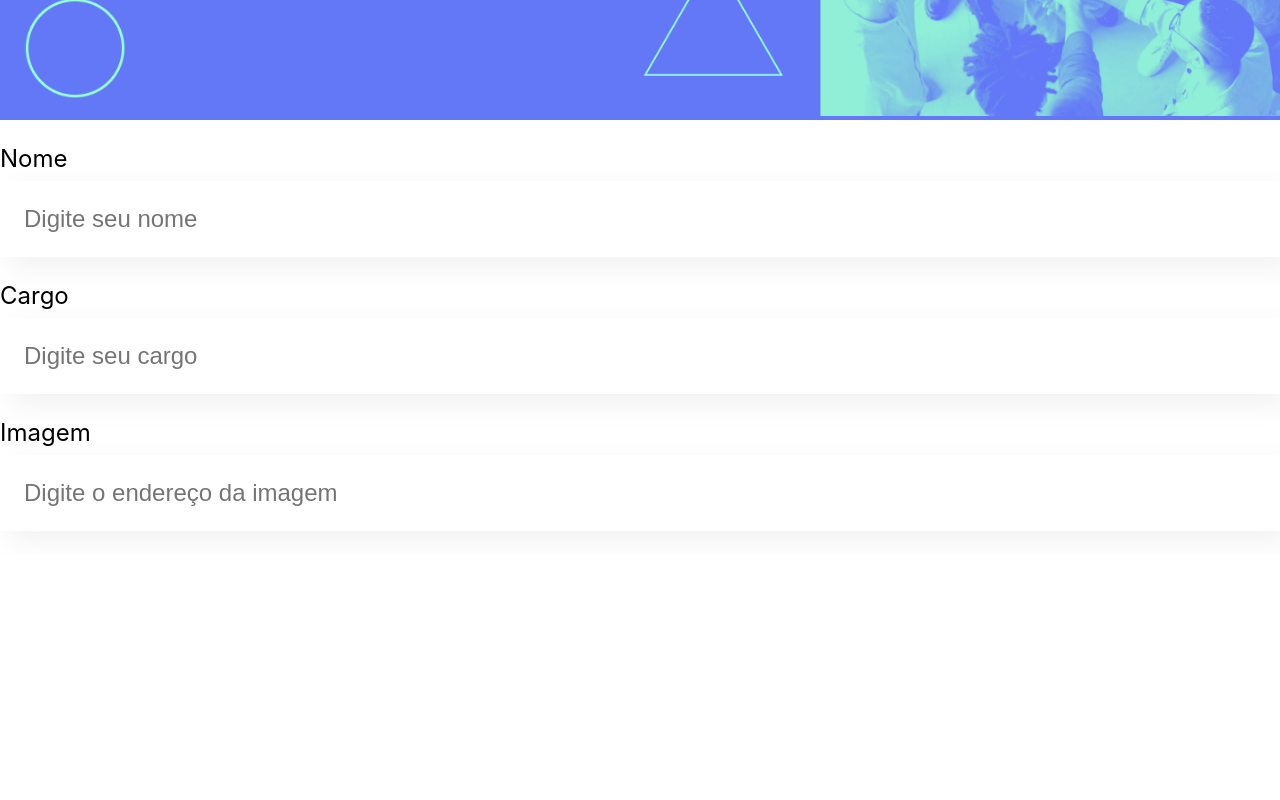
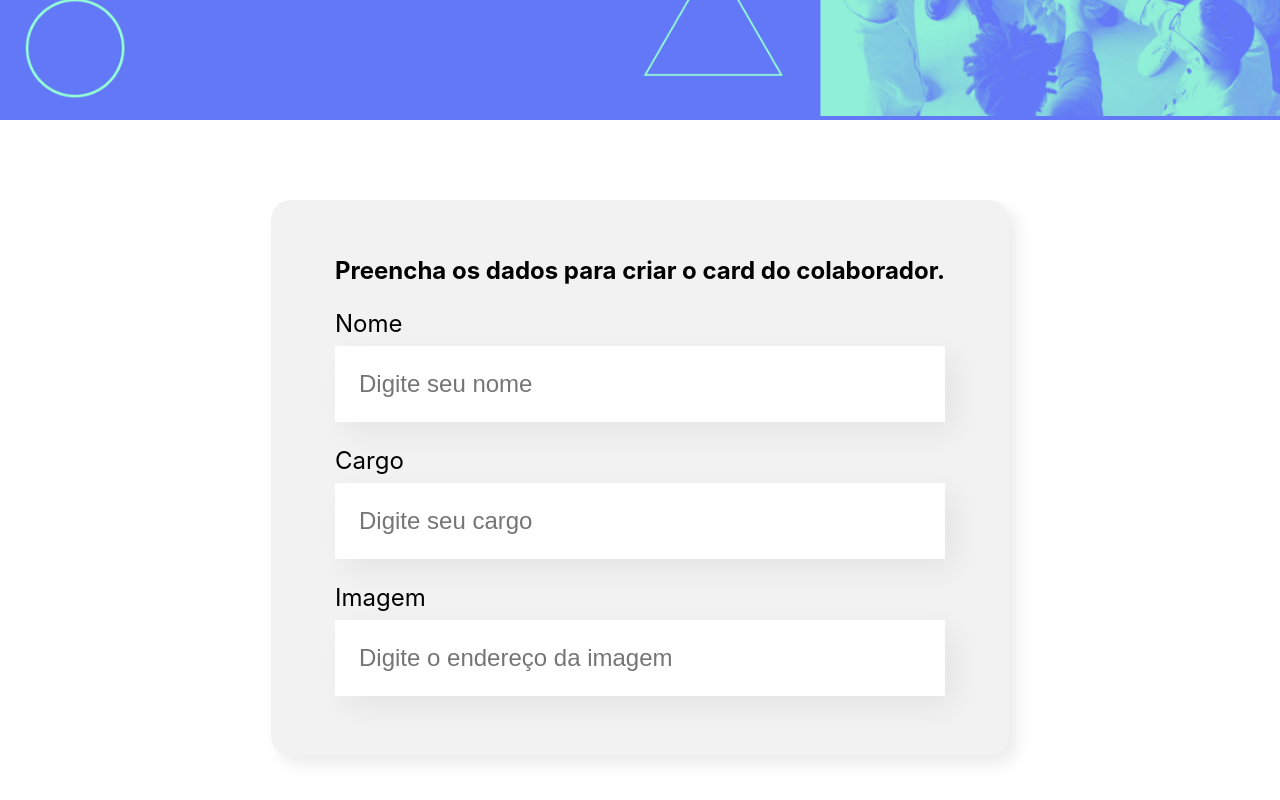
Before and after one commit to fredsons/Organo, a JavaScript app: page / in a window 1280 px wide. Shown: the part 378-1178 px from the top of the page. Before the commit the page ends 933 px from the top, so only its background shows below. Built offline with nearby package versions, Linux system fonts and the light colour scheme; the HTML template or start-up script is replaced by a standard one.

Commit message:
cria componente de formulario

```diff
--- a/src/App.js
+++ b/src/App.js
@@ -1,13 +1,11 @@
 import Banner from './Componentes/Banner';
-import CampoTexto from './Componentes/CampoTexto';
+import Formulario from './Componentes/Formulario';
 
 function App() {
   return (
     <div className="App">
       <Banner />
-      <CampoTexto label="Nome" placeholder="Digite seu nome" />
-      <CampoTexto label="Cargo" placeholder="Digite seu cargo" />
-      <CampoTexto label="Imagem" placeholder="Digite o endereço da imagem" />
+      <Formulario />
     </div>
   );
 }
--- a/src/Componentes/CampoTexto/CampoTexto.css
+++ b/src/Componentes/CampoTexto/CampoTexto.css
@@ -16,4 +16,5 @@
   font-size: 24px;
   padding: 24px;
   box-sizing: border-box;
+  outline: none;
 }
--- /dev/null
+++ b/src/Componentes/Formulario/Formulario.css
@@ -0,0 +1,13 @@
+.formulario {
+  display: flex;
+  justify-content: center;
+  margin: 80px 0;
+}
+
+.formulario form {
+  max-width: 80%;
+  background-color: #f2f2f2;
+  border-radius: 20px;
+  padding: 36px 64px;
+  box-shadow: 8px 8px 16px rgba(0, 0, 0, 0.08);
+}
--- /dev/null
+++ b/src/Componentes/Formulario/index.js
@@ -0,0 +1,17 @@
+import CampoTexto from '../CampoTexto';
+import './Formulario.css'
+
+const Formulario = () => {
+  return (
+    <section className='formulario'>
+      <form>
+        <h2>Preencha os dados para criar o card do colaborador.</h2>
+        <CampoTexto label="Nome" placeholder="Digite seu nome" />
+        <CampoTexto label="Cargo" placeholder="Digite seu cargo" />
+        <CampoTexto label="Imagem" placeholder="Digite o endereço da imagem" />
+      </form>
+    </section>
+  )
+}
+
+export default Formulario;
```
